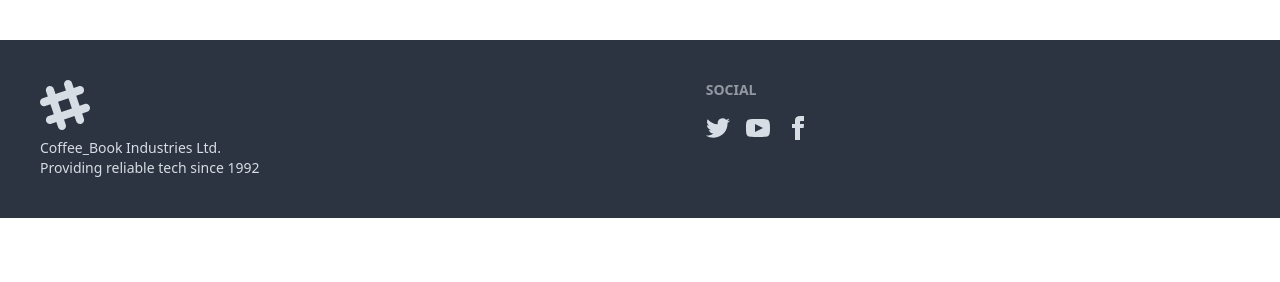
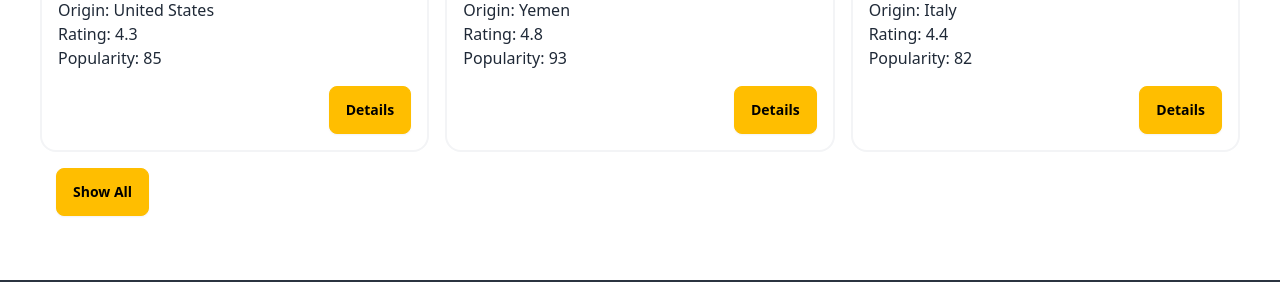
Before and after one commit to tajmirahman/Coffees-book-website, a React (Vite) app in the folder my-project/: page / in a window 1280 px wide. Shown: the part 2000-2282 px from the top of the page. Before the commit the page ends 2218 px from the top, so only its background shows below. Built offline with nearby package versions, Linux system fonts and the light colour scheme.

Commit message:
completly done use navigate

```diff
--- a/my-project/src/Pages/Coffee.jsx
+++ b/my-project/src/Pages/Coffee.jsx
@@ -3,7 +3,7 @@
 const Coffee = () => {
     return (
         <div>
-
+            <h1>This is coffee page</h1>
         </div>
     );
 };
--- a/my-project/src/Routes/Routes.jsx
+++ b/my-project/src/Routes/Routes.jsx
@@ -1,9 +1,9 @@
 import { createBrowserRouter } from "react-router-dom";
 import MainLayout from "../Layouts/MainLayout";
 import Home from "../components/Home";
-import Coffee from "../Pages/Coffee";
 import Dashboard from "../Pages/Dashboard";
 import CoffeeCard from "../components/CoffeeCard";
+import Coffee from "../Pages/Coffee";
 
 
 
@@ -27,13 +27,11 @@ const routes = createBrowserRouter([
                         element: <CoffeeCard />,
                         loader: () => fetch('../coffees.json'),
                     },
-
-
                 ]
             },
             {
                 path: '/coffee',
-                element: <Coffee />
+                element:<Coffee />
             },
             {
                 path: '/dashboard',
--- a/my-project/src/components/Card.jsx
+++ b/my-project/src/components/Card.jsx
@@ -1,7 +1,8 @@
+import { Link } from "react-router-dom";
 
 
 const Card = ({ coffee }) => {
-    const { category, name, rating, image, type, origin, popularity } = coffee;
+    const {id, category, name, rating, image, type, origin, popularity } = coffee;
     return (
         <div className="card bg-base-100 hover:shadow-md border-2 border-gray-100">
             <figure className="w-full h-[300px] object-cover">
@@ -16,6 +17,10 @@ const Card = ({ coffee }) => {
                 <p>Popularity: {popularity}</p>
             </div>
 
+           <div className="flex justify-end p-4">
+            <Link to={`/coffee/${id}`}><button className="btn btn-warning">Details</button></Link>
+           </div>
+
         </div>
     );
 };
--- a/my-project/src/components/Category.jsx
+++ b/my-project/src/components/Category.jsx
@@ -6,6 +6,7 @@ const Category = ({ data }) => {
     return (
 
         <div role="tablist" className="tabs tabs-border py-5">
+
             <NavLink to={`/category/${data.category}`} role="tab" className={({ isActive }) => `tab lg:text-2xl font-thin ${isActive ? "tab-active" : ""}`}>{data.category}</NavLink>
 
         </div>
--- a/my-project/src/components/CoffeeCard.jsx
+++ b/my-project/src/components/CoffeeCard.jsx
@@ -5,6 +5,7 @@ import { useEffect, useState } from "react";
 
 
 const CoffeeCard = () => {
+
     const data = useLoaderData();
     const { category } = useParams();
 
@@ -33,6 +34,10 @@ const CoffeeCard = () => {
                     coffee.map(coffee => <Card key={coffee.id} coffee={coffee} />)
                 }
             </div>
+
+            <div className="p-4">
+            <button onClick={()=>setCoffee(data)} className="btn btn-warning">Show All</button>
+            </div>
         </>
 
     );
```
